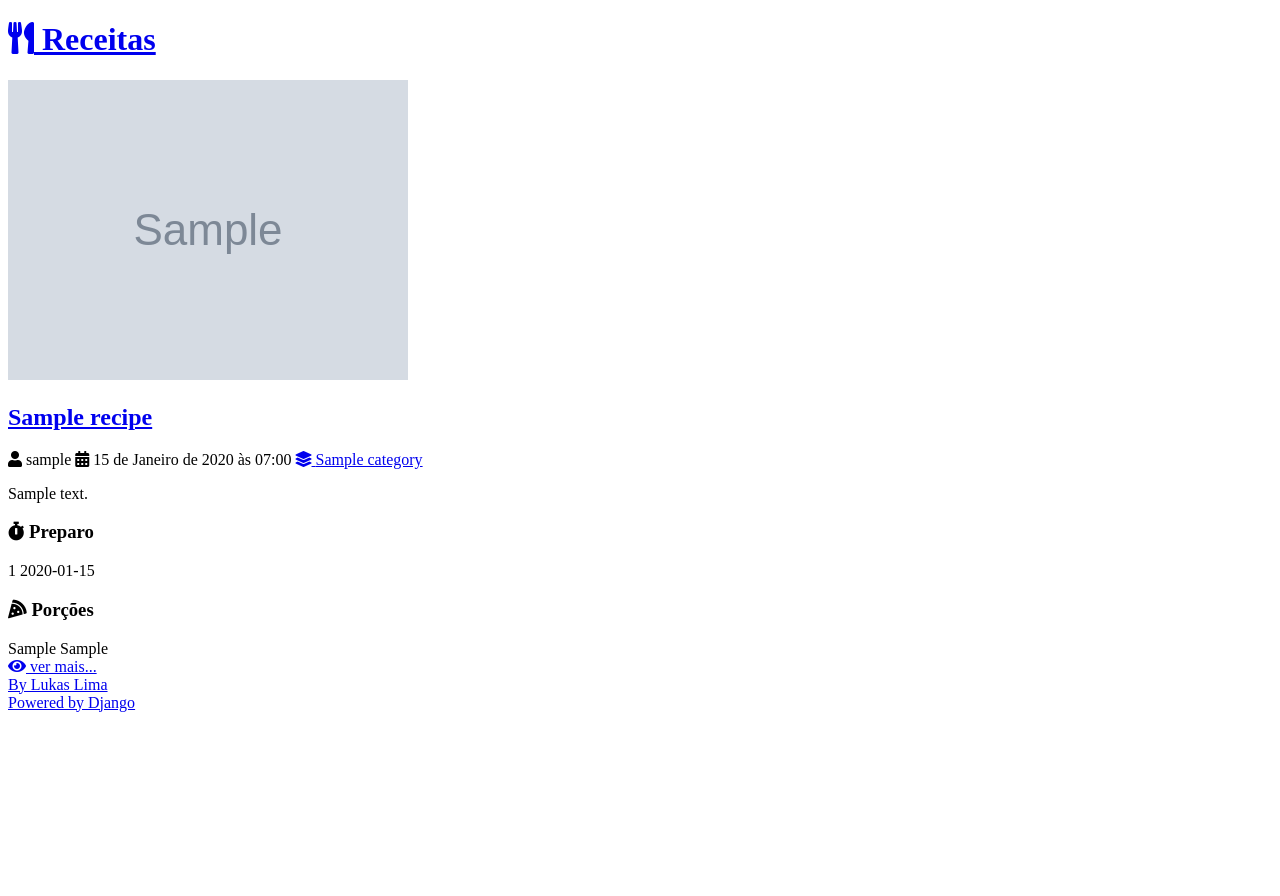
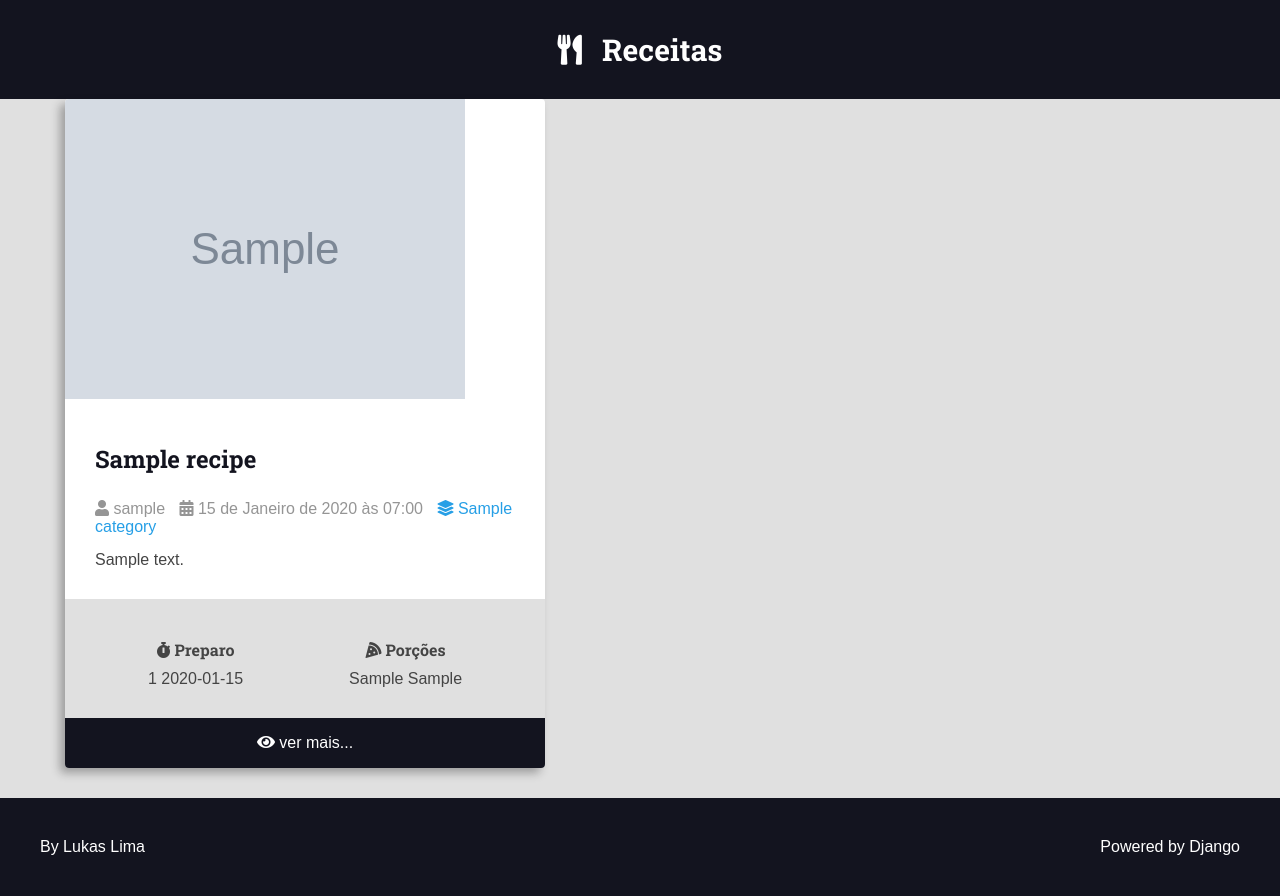
Before and after one commit to Lukas00-gif/djangoCurso, a Django app: page / in a window 1280 px wide. Before the commit the page ends 712 px from the top, so only its background shows below. Run offline with Django 4.2, Linux system fonts and the light colour scheme; tables that the repository leaves empty hold one stand-in row (values such as "Sample post"); grey boxes marked "Sample" are stand-in pictures.

Commit message:
organazing files

```diff
--- a/authors/views.py
+++ b/authors/views.py
@@ -2,6 +2,7 @@ from django.shortcuts import render, redirect
 from .forms import RegisterForm
 from django.http import Http404
 from django.contrib import messages
+from django.urls import reverse
 
 
 
@@ -11,6 +12,7 @@ def register_view(request):
 
     return render(request, 'authors/pages/resgister_view.html', {
         'form': form,
+        'form_action' : reverse('authors:create'),
     })
 
 #vai ler e validar o que o register_View manda e depois manda novamente para o register_view
--- /dev/null
+++ b/base_static/global/css/styles.css
@@ -0,0 +1,413 @@
+:root {
+    --color-primary: #269fe6;
+    --color-primary-hover: #2086c2;
+    --color-primary-dark: #13141f;
+    --color-primary-dark-hover: #212336;
+    --color-primary-light: #d4ecfa;
+    --color-primary-light-hover: #bdd8e7;
+
+    --color-white: #fff;
+    --color-black: #000;
+
+    --color-dark-text: #444;
+    --color-info-light: #cce5ff;
+    --color-debug-light: #cce5ff;
+    --color-success-light: #d4edda;
+    --color-alert-light: #fff3cd;
+    --color-warning-light: #fff3cd;
+    --color-error-light: #f8d7da;
+
+    --color-info-dark: #4d86c4;
+    --color-debug-dark: #4d86c4;
+    --color-success-dark: #4a9c5d;
+    --color-alert-dark: #927f40;
+    --color-warning-dark: #927f40;
+    --color-error-dark: #da525d;
+
+    --color-gray-0: #f9f9f9;
+    --color-gray-1: #e0e0e0;
+    --color-gray-2: #c7c7c7;
+    --color-gray-3: #aeaeae;
+    --color-gray-4: #959595;
+    --color-gray-5: #7d7d7d;
+    --color-gray-6: #646464;
+    --color-gray-7: #4b4b4b;
+    --color-gray-8: #323232;
+    --color-gray-9: #191919;
+
+    --font-primary: sans-serif;
+    --font-headings: 'Roboto Slab', serif;
+
+    --spacing-gutter-medium: 3rem;
+    --spacing-gutter-large: 4rem;
+}
+
+* {
+    padding: 0;
+    margin: 0;
+    box-sizing: 0;
+}
+
+html {
+    font-size: 62.5%;
+}
+
+body {
+    font-size: 1.6rem;
+    font-family: var(--font-primary);
+    background-color: var(--color-gray-1);
+    color: var(--color-dark-text);
+}
+
+h1,
+h2,
+h3,
+h4,
+h5,
+h6 {
+    font-family: var(--font-headings);
+}
+
+.container {
+    max-width: 115rem;
+    margin: 0 auto;
+    padding: var(--spacing-gutter-medium);
+}
+
+.main-header-container {
+    background-color: var(--color-primary-dark);
+}
+
+.main-logo {
+    font-size: 3rem;
+    color: var(--color-white);
+    text-decoration: none;
+    display: flex;
+    flex-flow: row nowrap;
+    align-items: center;
+    justify-content: center;
+    width: fit-content;
+    margin: 0 auto;
+}
+
+.main-logo-icon {
+    margin-right: 2rem;
+}
+
+.search-form {
+    border: 0.3rem solid var(--color-primary-dark);
+    max-width: 55rem;
+    margin: 0 auto;
+    border-radius: .2rem;
+    position: relative;
+    transition: all 300ms ease-in-out;
+}
+
+.search-input,
+.search-button {
+    border: none;
+    background-color: none;
+    outline: none;
+    padding: .7rem;
+    transition: all 300ms ease-in-out;
+}
+
+.search-button {
+    position: absolute;
+    top: 0;
+    right: 0;
+}
+
+.search-input {
+    width: 100%;
+    padding-right: 3rem;
+}
+
+.search-button:focus {
+    border-color: var(--color-primary);
+    background-color: rgba(0, 0, 0, .5);
+}
+
+.search-form:focus-within {
+    border-color: var(--color-primary);
+    background: var(--color-white);
+}
+
+.search-form:focus-within .search-button {
+    color: var(--color-primary);
+}
+
+.main-content {
+    padding-top: 0;
+}
+
+.main-content-list {
+    display: grid;
+    grid-template-columns: repeat(auto-fit, minmax(340px, 1fr));
+    gap: var(--spacing-gutter-large);
+}
+
+.recipe {
+    background: var(--color-white);
+    box-shadow: -5px 5px 10px rgba(0, 0, 0, .3);
+    transform: scale(1);
+    transition: all 300ms ease-in-out;
+    border-radius: .4rem;
+    overflow: hidden;
+}
+
+.recipe img {
+    max-width: 100%;
+}
+
+.recipe-list-item {
+    max-width: 48rem;
+    height: fit-content;
+}
+
+.recipe-list-item:hover {
+    transform: scale(1.02);
+    box-shadow: -8px 8px 18px rgba(0, 0, 0, .25);
+}
+
+.recipe-title-container {
+    padding: var(--spacing-gutter-medium);
+    padding-bottom: calc(var(--spacing-gutter-medium) /2);
+}
+
+.recipe-title-container a {
+    text-decoration: none;
+    color: var(--color-primary-dark);
+}
+
+.recipe-author {
+    padding: 0 var(--spacing-gutter-medium);
+
+}
+
+.recipe-content {
+    padding: var(--spacing-gutter-medium);
+    padding-top: calc(var(--spacing-gutter-medium) /2);
+}
+
+.recipe-author-item {
+    color: var(--color-gray-4);
+    margin-right: 1rem;
+}
+
+.recipe-author a {
+    color: var(--color-primary);
+    transition: all 300ms ease-in-out;
+    text-decoration: none;
+}
+
+.recipe-author a:hover {
+    color: var(--color-primary-dark);
+}
+
+.recipe-meta-container {
+    display: flex;
+    flex-flow: row wrap;
+    padding: var(--spacing-gutter-medium);
+    background-color: var(--color-gray-1);
+}
+
+.recipe-meta {
+    display: flex;
+    flex-flow: column nowrap;
+    flex-shrink: 1;
+    flex-grow: 1;
+    text-align: center;
+}
+
+.recipe-meta-title {
+    font-size: 1.6rem;
+}
+
+.recipe-footer a {
+    background-color: var(--color-primary-dark);
+    display: block;
+    color: var(--color-white);
+    text-decoration: none;
+    text-align: center;
+    padding: 1.6rem var(--spacing-gutter-medium);
+    transition: all 300ms ease-in-out;
+}
+
+.recipe-footer a:hover {
+    filter: brightness(1.5);
+}
+
+.main-content-detail .recipe-list-item {
+    max-width: 64rem;
+    margin: 0 auto;
+}
+
+.main-content-detail .recipe-list-item:hover {
+    transform: scale(1);
+    box-shadow: -5px 5px 15px rgba(0, 0, 0, 0.2);
+}
+
+.preparation-steps {
+    padding: var(--spacing-gutter-medium);
+
+}
+
+.main-footer {
+    display: flex;
+    align-items: center;
+    justify-content: space-between;
+    background: var(--color-primary-dark);
+    color: var(--color-white);
+    padding: var(--spacing-gutter-large);
+}
+
+.main-footer a {
+    color: var(--color-white);
+    text-decoration: none;
+    transition: all 300ms ease-in-out;
+}
+
+.main-footer a:hover {
+    filter: brightness(.2);
+}
+
+.preparation-steps h1,
+h2,
+h3,
+h4,
+h5,
+h6,
+pre {
+    margin: 1rem 0;
+}
+
+.preparation-steps ol,
+ul {
+    margin: 2rem;
+    padding: 0 2rem;
+}
+
+.pagination-content {
+    display: flex;
+    flex-flow: row wrap;
+    gap: 1rem 0.5rem;
+}
+
+.pagination .page-item {
+    background-color: var(--color-gray-3);
+    padding: 0.5rem 1rem;
+}
+
+.pagination .page-link {
+    text-decoration: none;
+    background-color: var(--color-primary);
+    color: var(--color-white);
+}
+
+.pagination .page-current {
+    text-decoration: none;
+    background-color: var(--color-primary-dark);
+}
+
+/* Forms  */
+.form-content {
+    max-width: 64rem;
+    margin: 0 auto;
+    margin-bottom: var(--spacing-gutter-medium);
+}
+
+.form-content label,
+.form-content .help-text,
+.errorlist{
+    display: block;
+    margin: .5rem 0;
+    font-size: 1.4rem;
+    list-style: none;
+}
+
+.errorlist  {
+    color: var(--color-error-dark);
+}
+
+.form-content input {
+    width: 100%;
+    padding: 1rem;
+    border-radius: .5rem;
+    border: 1px solid var(--color-primary-dark);
+}
+
+.form-content-grid{
+    display: grid;
+    grid-template-columns: repeat(auto-fit, minmax(30rem, 1fr));
+    gap: calc(var(--spacing-gutter-medium) / 2) var(--spacing-gutter-medium);
+}
+
+.form-content button {
+    padding: 1rem 2rem;
+    border: none;
+    background-color: var(--color-primary-dark);
+    color: var(--color-white);
+}
+
+/* Messages */
+.messages-container{
+    display: flex;
+    flex-flow: column nowrap;
+    gap: calc(var(--spacing-gutter-medium) / 2);
+}
+
+.message {
+    padding: 1rem;
+    border-radius: 4px;
+    border: 1px solid var(--color-dark-text);
+    background: var(--color-gray-2);
+    color: var(--color-dark-text);
+}
+
+.message-error {
+    border: 1px solid var(--color-error-dark);
+    background: var(--color-error-light);
+    color: var(--color-error-dark);
+}
+
+.message-success {
+    border: 1px solid var(--color-success-dark);
+    background: var(--color-success-light);
+    color: var(--color-success-dark);
+}
+
+.message-warning {
+    border: 1px solid var(--color-warning-dark);
+    background: var(--color-warning-light);
+    color: var(--color-warning-dark);
+}
+
+.message-alert {
+    border: 1px solid var(--color-alert-dark);
+    background: var(--color-alert-light);
+    color: var(--color-alert-dark);
+}
+
+.message-info {
+    border: 1px solid var(--color-info-dark);
+    background: var(--color-info-light);
+    color: var(--color-info-dark);
+}
+
+.message-debug {
+    border: 1px solid var(--color-debug-dark);
+    background: var(--color-debug-light);
+    color: var(--color-debug-dark);
+}
+
+.center {
+    text-align: center;
+}
+
+@media(max-width: 600px){
+    .main-content-list,
+    .form-content-grid{
+        grid-template-columns: repeat(auto-fit, minmax(100%, 1fr));
+    }
+}
--- a/base_templates/global/base.html
+++ b/base_templates/global/base.html
@@ -2,23 +2,23 @@
 <html lang="en">
 
 <head>
-    {% include 'recipes/partials/home_head.html' %}
+    {% include 'global/partials/home_head.html' %}
     <title>{% block title %}{% endblock title %}Receitas</title>
 
 </head>
 
 <body>
-    {% include 'recipes/partials/home_header.html' %}
+    {% include 'global/partials/home_header.html' %}
 
     {% comment %} {% include 'recipes/partials/home_search.html' %} {% endcomment %}
 
     <main class="main-content-container">
         {% block 'content' %}{% endblock %}
 
-        {% include 'recipes/partials/pagination.html' %}
+        {% include 'global/partials/pagination.html' %}
     </main>
 </body>
 
-{% include 'recipes/partials/home_footer.html' %}
+{% include 'global/partials/home_footer.html' %}
 
 </html>
--- a/recipes/templates/recipes/partials/home_head.html
+++ b/base_templates/global/partials/home_head.html
@@ -15,5 +15,5 @@
 <link rel="preconnect" href="https://fonts.gstatic.com" crossorigin>
 <link href="https://fonts.googleapis.com/css2?family=Roboto+Slab:wght@100..900&display=swap" rel="stylesheet">
 
-<link rel="stylesheet" href="{% static 'recipes/css/styles.css' %}">
+<link rel="stylesheet" href="{% static 'global/css/styles.css' %}">
 <link rel="stylesheet" href="{% static 'global/css/global-styles.css' %}">
--- a/recipes/templates/recipes/pages/home.html
+++ b/recipes/templates/recipes/pages/home.html
@@ -4,7 +4,7 @@
 
 {% block 'content' %}
 
-{% include 'recipes/partials/messages.html' %}
+{% include 'global/partials/messages.html' %}
 
     <div class="main-content main-content-list container">
         <!-- esse for e como se fosse um if -->
```
Also changed, not shown: authors/templates/authors/pages/resgister_view.html (+2 -38 lines), base_templates/global/partials/form.html (added, +38 -0 lines), base_templates/global/partials/home_footer.html (renamed from recipes/templates/recipes/partials/home_footer.html), base_templates/global/partials/home_header.html (renamed from recipes/templates/recipes/partials/home_header.html), base_templates/global/partials/home_search.html (renamed from recipes/templates/recipes/partials/home_search.html), base_templates/global/partials/messages.html (renamed from recipes/templates/recipes/partials/messages.html), base_templates/global/partials/pagination.html (renamed from recipes/templates/recipes/partials/pagination.html).
